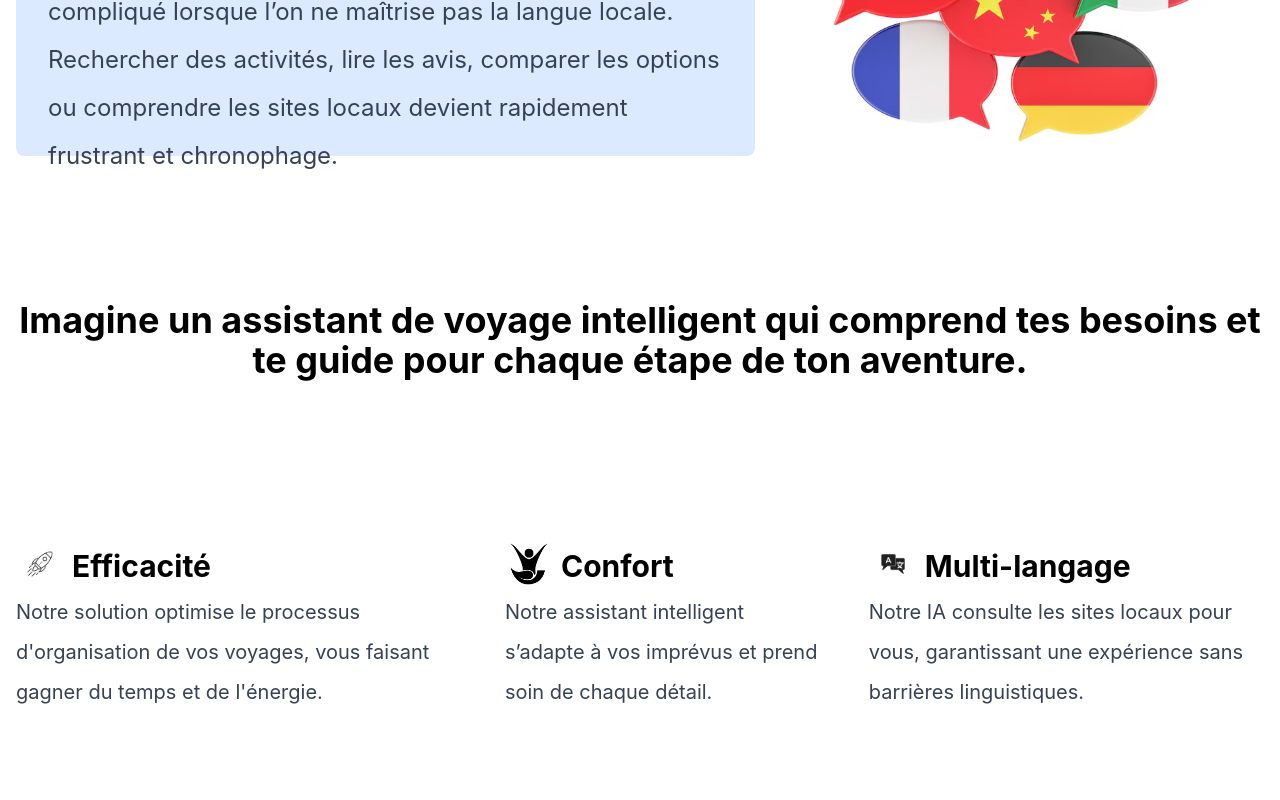
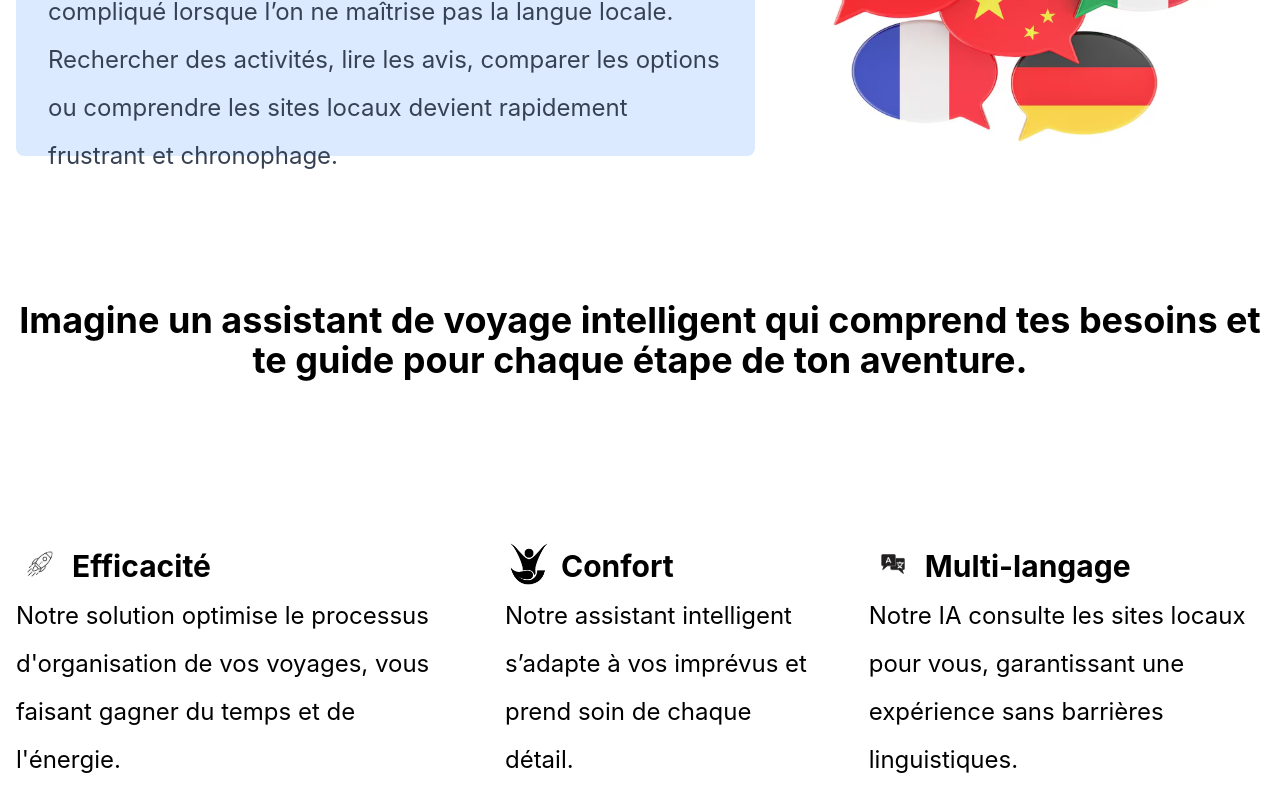
Before and after one commit to Vutivo/eliza, a React (Vite) app in the folder code/landing/: page / in a window 1280 px wide. Shown: the part 1844-2644 px from the top of the page. Before the commit the page ends 2572 px from the top, so only its background shows below. Built offline with nearby package versions, Linux system fonts and the light colour scheme.

Commit message:
feat(Use): added new componant

```diff
--- a/code/landing/src/componants/Soluce.tsx
+++ b/code/landing/src/componants/Soluce.tsx
@@ -9,7 +9,7 @@ image: string;
                 <img  className="w-12 h-12 " src={image} alt="Illustration" />
                 <h1 className="font-bold text-3xl m-2 ">{title}</h1>
             </div>
-            <p className="text-gray-700 whitespace-pre-line text-xl leading-loose  ">{text}</p>
+            <p className=" whitespace-pre-line text-2xl leading-loose  ">{text}</p>
 
 
         </div>
--- /dev/null
+++ b/code/landing/src/componants/Use.tsx
@@ -0,0 +1,21 @@
+export function Use({number, title, text}: {
+  number: number;
+  title: string;
+  text: string;
+}) {
+  return (
+    <div className=" flex flex-col w-[30%] h-[30vh] border border-black rounded-md ">
+      <div className="flex flex-row ">
+        <div className="flex items-center justify-center w-12 h-12 border-2 border-black mt-4 ml-4 rounded-md text-xl font-bold text-white bg-blue-500">
+        {number}
+        </div>
+        <h2 className="text-xl font-semibold mt-6 ml-16">{title}</h2>
+      </div>
+
+      <p className="text-gray-600 p-4 text-l leading-loose mt-4">{text}</p>
+
+    </div>
+  )
+}
+
+export default Use
```
